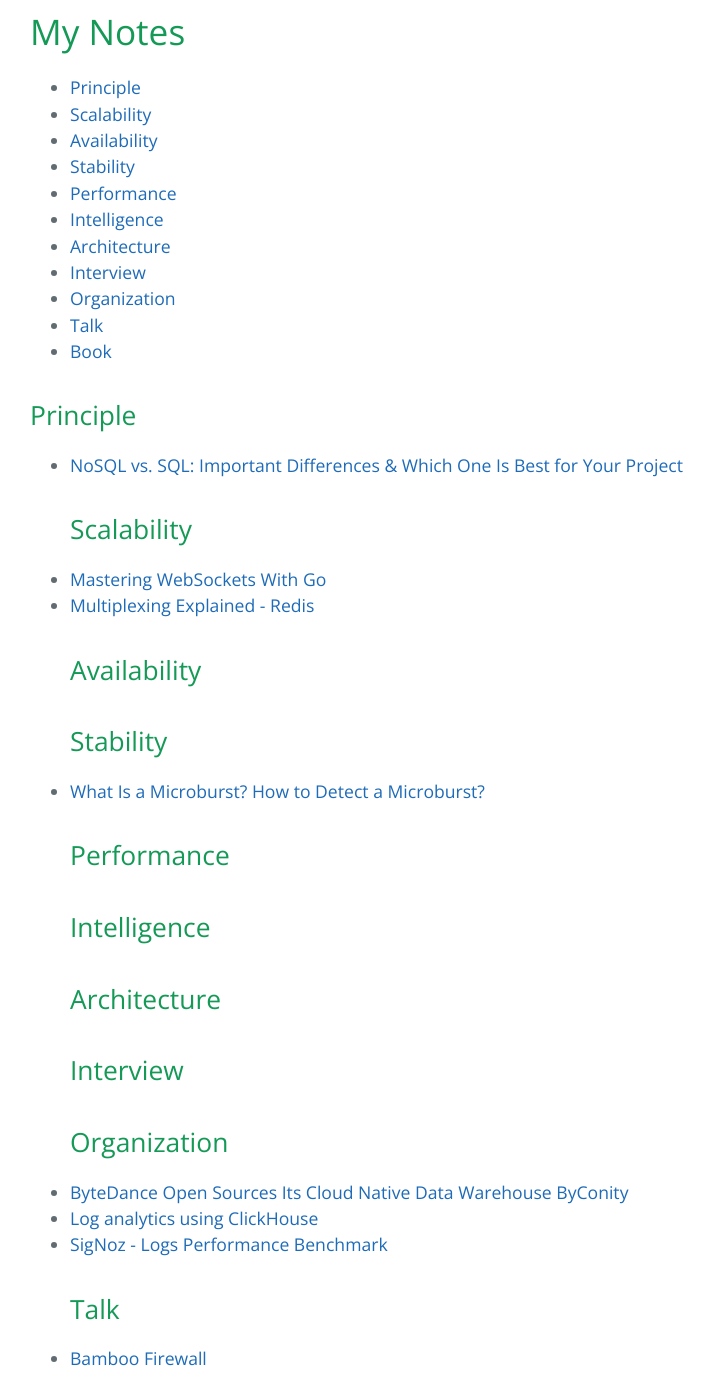
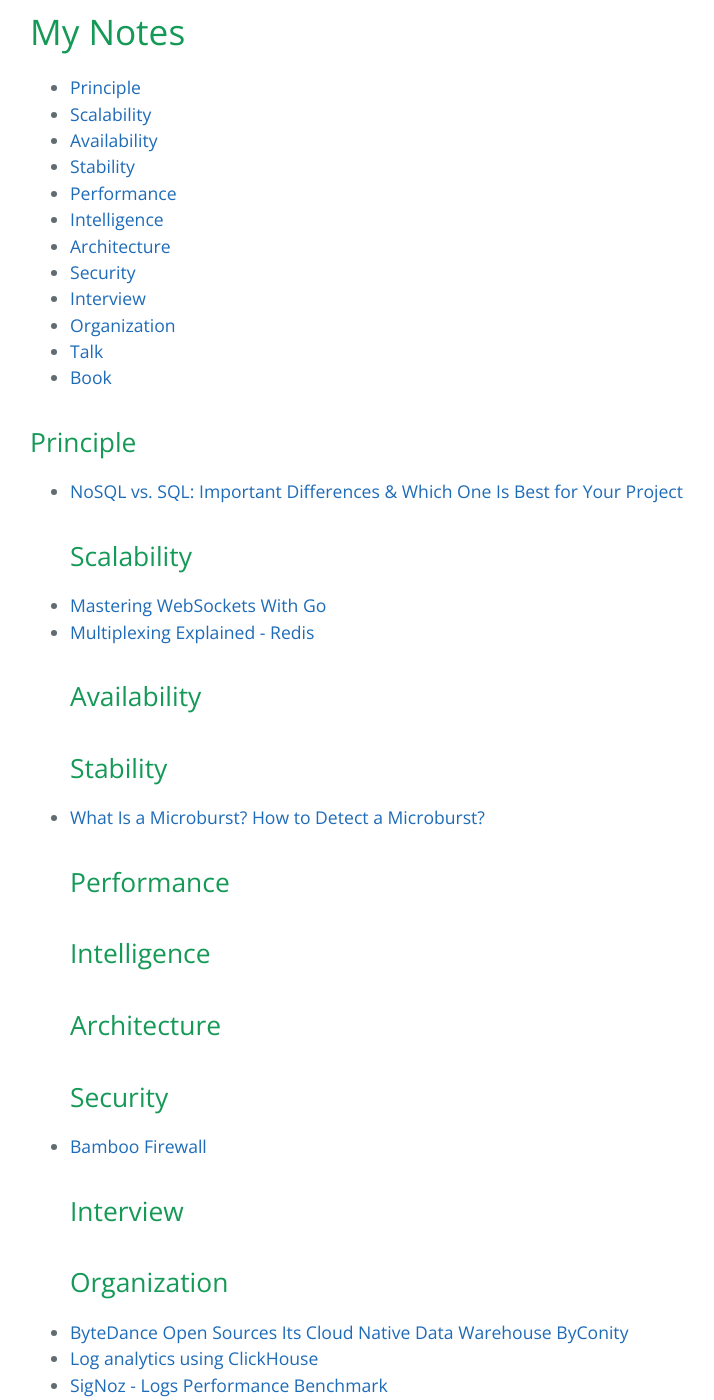
Before and after one commit to bienkma/bienkma.github.io, a Jekyll site: the page built from index.md, in a window 1280 px wide and 1400 px high, scrolled down 1602 px. Shown: the whole window, without its empty margins (194-908 px from the left). Built offline with Jekyll 4.4.1, drawn with Linux system fonts in a browser that asks for light colours.

Commit message:
add security item

```diff
--- a/index.md
+++ b/index.md
@@ -65,6 +65,7 @@ spec:
 - [Performance](#performance)
 - [Intelligence](#intelligence)
 - [Architecture](#architecture)
+- [Security](#security)
 - [Interview](#interview)
 - [Organization](#organization)
 - [Talk](#talk)
@@ -81,13 +82,14 @@ spec:
 ## Performance
 ## Intelligence
 ## Architecture
+## Security
+* [Bamboo Firewall ](https://github.com/bamboo-firewall)
 ## Interview
 ## Organization
 * [ByteDance Open Sources Its Cloud Native Data Warehouse ByConity](https://byconity.github.io/blog/2023-05-24-byconity-announcement-opensources-its-cloudnative-data-warehouse)
 * [Log analytics using ClickHouse](https://blog.cloudflare.com/log-analytics-using-clickhouse/)
 * [SigNoz - Logs Performance Benchmark](https://signoz.io/blog/logs-performance-benchmark/?utm_source=github&utm_medium=logs-benchmark)
 ## Talk
-* [Bamboo Firewall ](mysharing/bamboofirewall/bamboo_firewall.md)
 ## Book
 * [System Design the big archive](https://blog.bytebytego.com/api/v1/file/d60fa09a-c4b5-4e31-9dbd-5d049c6c8f49.pdf)
 ## Step by step
```
